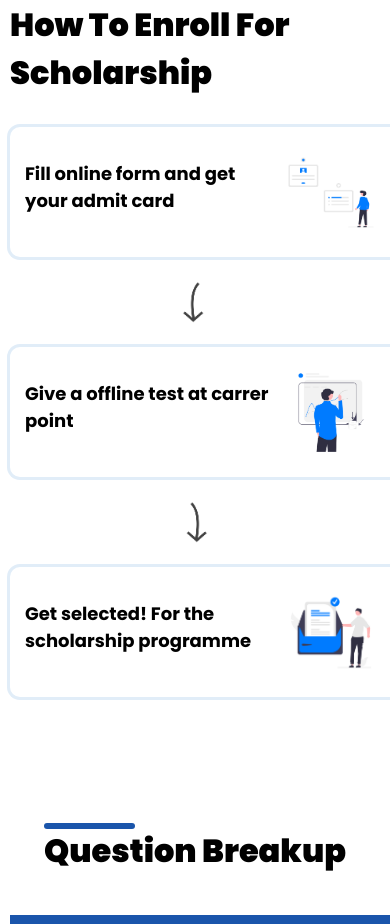
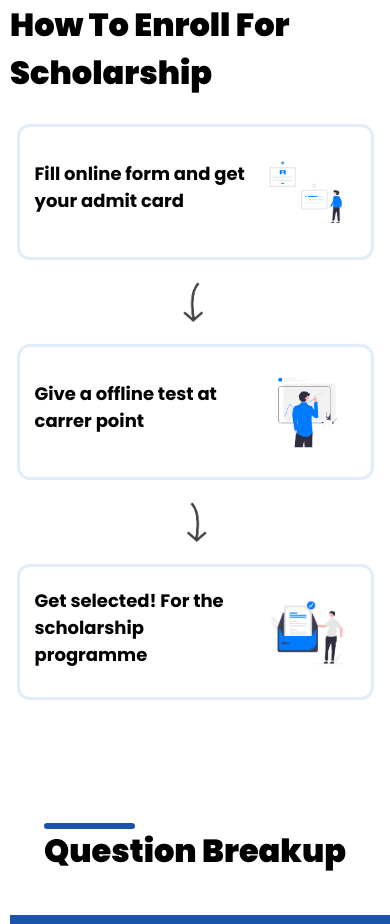
Before and after one commit to CoderAyushX/cpscholarship, a Next.js app: page / in a window 390 px wide. Shown: the part 2441-3365 px from the top of the page. Built offline with nearby package versions, Linux system fonts and the light colour scheme.

Commit message:
responsive

```diff
--- a/src/app/style/howto.module.css
+++ b/src/app/style/howto.module.css
@@ -40,7 +40,7 @@
   /* Styles for the parent div */
   .howto_box {
     padding: 0 15px;
-    margin: 20px 10px;
+    width: 90%;
   }
 
   /* Styles for the h2 and p tags within the first div */
```
